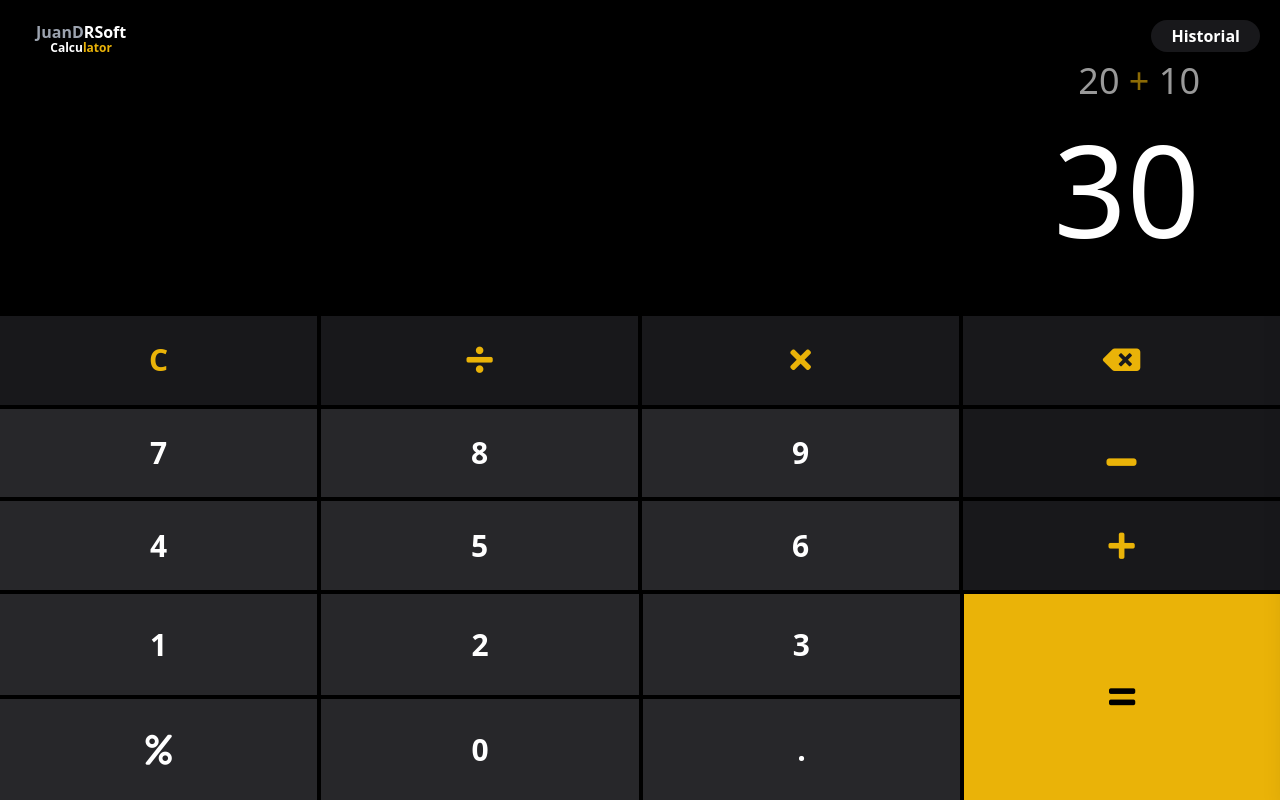
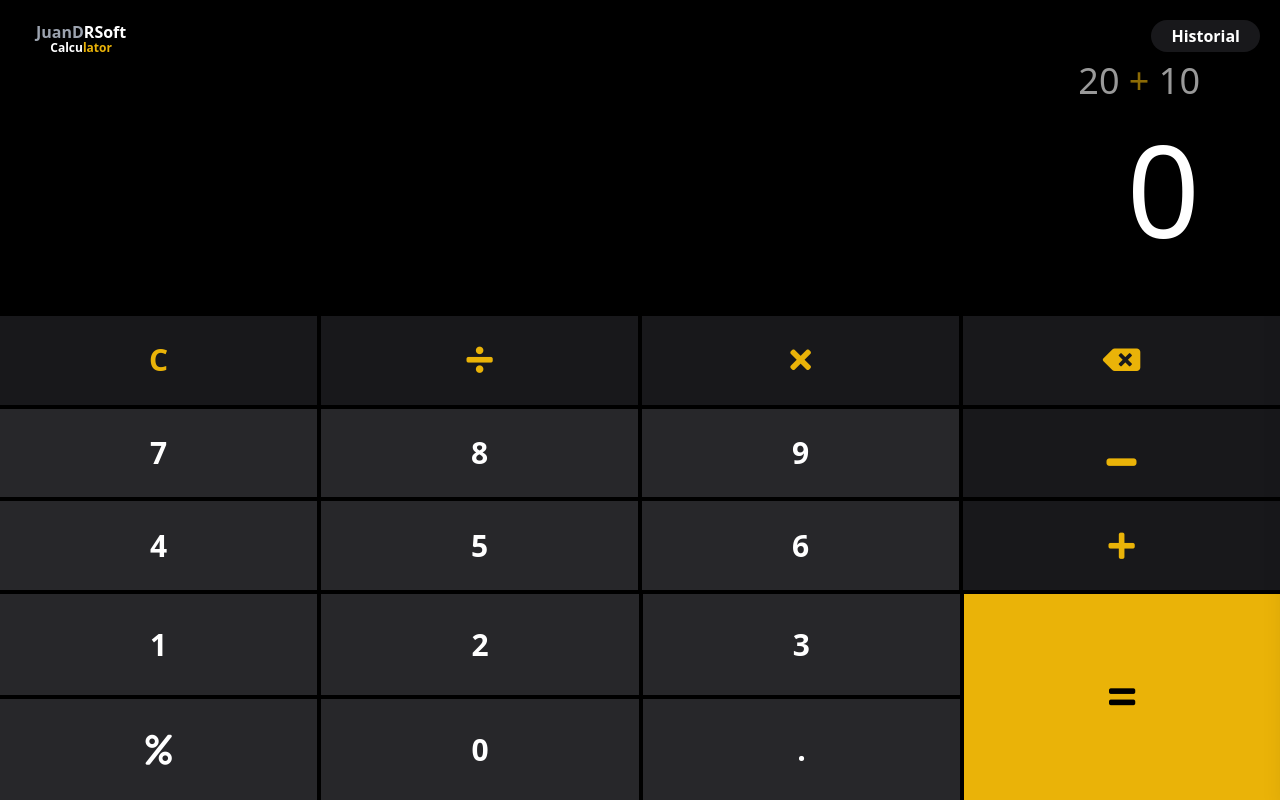
Before and after one commit to JuanDRSoft/Calculator-JuanDRSoft, a React (Vite) app: page / in a window 1280 px wide. Built offline with nearby package versions, Linux system fonts and the light colour scheme.

Commit message:
feat/ operations

```diff
--- a/index.html
+++ b/index.html
@@ -3,12 +3,12 @@
 
 <head>
   <meta charset="UTF-8" />
-  <link rel="icon" type="image/svg+xml" href="/src/favicon.svg" />
+  <link rel="icon" type="image/svg+xml" href="/public/JDRS.png" />
   <link rel="stylesheet" href="https://use.fontawesome.com/releases/v5.6.3/css/all.css"
     integrity="sha384-UHRtZLI+pbxtHCWp1t77Bi1L4ZtiqrqD80Kn4Z8NTSRyMA2Fd33n5dQ8lWUE00s/" crossorigin="anonymous">
 
   <meta name="viewport" content="width=device-width, initial-scale=1.0" />
-  <title>Vite App</title>
+  <title>JuanDRSoft Calculator</title>
 </head>
 
 <body>
--- a/package.json
+++ b/package.json
@@ -9,7 +9,8 @@
   },
   "dependencies": {
     "react": "^18.0.0",
-    "react-dom": "^18.0.0"
+    "react-dom": "^18.0.0",
+    "react-toastify": "^9.1.3"
   },
   "devDependencies": {
     "@types/react": "^18.0.0",
--- a/src/App.jsx
+++ b/src/App.jsx
@@ -1,15 +1,21 @@
-import { useState } from "react";
+import { useEffect, useState } from "react";
 import Keyboard from "./components/Keyboard";
 import Screen from "./components/Screen";
 import History from "./components/History";
+import { CalculationProvider } from "./context/CalculationProvider";
+import { ToastContainer, toast } from "react-toastify";
+import "react-toastify/dist/ReactToastify.css";
 
 function App() {
   return (
-    <div className="w-screen h-screen bg-black">
-      <Screen />
-      <Keyboard />
-      <History />
-    </div>
+    <CalculationProvider>
+      <div className="w-screen h-screen bg-black">
+        <Screen />
+        <Keyboard />
+        <History />
+      </div>
+      <ToastContainer theme="dark" />
+    </CalculationProvider>
   );
 }
 
--- a/src/components/Keyboard.jsx
+++ b/src/components/Keyboard.jsx
@@ -1,86 +1,138 @@
-import React from "react";
+import React, { useEffect, useState } from "react";
+import useCalculations from "../hooks/useCalculations";
 
 const Keyboard = () => {
+  const {
+    setFirts,
+    setSecond,
+    setOperator,
+    operator,
+    deleteAll,
+    deleteOne,
+    value,
+    setValue,
+    equal,
+  } = useCalculations();
+
+  useEffect(() => {
+    if (!operator) {
+      setFirts(value);
+    } else {
+      setSecond(value);
+    }
+  }, [value]);
+
   return (
     <div className="h-[60%] grid">
       <div className="grid grid-cols-4 gap-1 h-full">
-        <button className="bg-zinc-900 text-yellow-500 font-bold text-3xl py-4">
+        <button
+          onClick={deleteAll}
+          className="bg-zinc-900 text-yellow-500 font-bold text-3xl py-4"
+        >
           C
         </button>
 
-        <button className="bg-zinc-900 text-yellow-500 text-3xl py-4">
+        <button
+          onClick={() => {
+            setOperator("÷");
+            setValue("");
+          }}
+          className="bg-zinc-900 text-yellow-500 text-3xl py-4"
+        >
           <i class="fas fa-divide"></i>
         </button>
 
-        <button className="bg-zinc-900 text-yellow-500 text-3xl py-4">
+        <button
+          onClick={() => {
+            setOperator("x");
+            setValue("");
+          }}
+          className="bg-zinc-900 text-yellow-500 text-3xl py-4"
+        >
           <i class="fas fa-times"></i>
         </button>
 
-        <button className="bg-zinc-900 text-yellow-500 text-3xl py-4">
+        <button
+          onClick={deleteOne}
+          className="bg-zinc-900 text-yellow-500 text-3xl py-4"
+        >
           <i class="fas fa-backspace"></i>
         </button>
 
-        <button className="bg-zinc-800 text-white font-bold text-3xl py-4">
-          7
-        </button>
+        {[7, 8, 9].map((e) => (
+          <button
+            onClick={() => setValue(value + "" + e)}
+            className="bg-zinc-800 text-white font-bold text-3xl py-4"
+          >
+            {e}
+          </button>
+        ))}
 
-        <button className="bg-zinc-800 text-white font-bold text-3xl py-4">
-          8
-        </button>
-
-        <button className="bg-zinc-800 text-white font-bold text-3xl py-4">
-          9
-        </button>
-
-        <button className="bg-zinc-900 text-yellow-500 text-3xl py-4">
+        <button
+          onClick={() => {
+            setOperator("-");
+            setValue("");
+          }}
+          className="bg-zinc-900 text-yellow-500 text-3xl py-4"
+        >
           <i class="fas fa-window-minimize"></i>
         </button>
 
-        <button className="bg-zinc-800 text-white font-bold text-3xl py-4">
-          4
-        </button>
+        {[4, 5, 6].map((e) => (
+          <button
+            onClick={() => setValue(value + "" + e)}
+            className="bg-zinc-800 text-white font-bold text-3xl py-4"
+          >
+            {e}
+          </button>
+        ))}
 
-        <button className="bg-zinc-800 text-white font-bold text-3xl py-4">
-          5
-        </button>
-
-        <button className="bg-zinc-800 text-white font-bold text-3xl py-4">
-          6
-        </button>
-
-        <button className="bg-zinc-900 text-yellow-500 text-3xl py-4">
+        <button
+          onClick={() => {
+            setOperator("+");
+            setValue("");
+          }}
+          className="bg-zinc-900 text-yellow-500 text-3xl py-4"
+        >
           <i class="fas fa-plus"></i>
         </button>
       </div>
 
       <div className="flex gap-1 mt-1 h-full">
         <div className="grid col-span-2 grid-cols-3 gap-1 w-full">
-          <button className="bg-zinc-800 text-white font-bold text-3xl py-4">
-            1
-          </button>
+          {[1, 2, 3].map((e) => (
+            <button
+              onClick={() => setValue(value + "" + e)}
+              className="bg-zinc-800 text-white font-bold text-3xl py-4"
+            >
+              {e}
+            </button>
+          ))}
 
-          <button className="bg-zinc-800 text-white font-bold text-3xl py-4">
-            2
-          </button>
-
-          <button className="bg-zinc-800 text-white font-bold text-3xl py-4">
-            3
-          </button>
-
-          <button className="bg-zinc-800 text-white text-3xl py-4">
+          <button
+            onClick={() => {
+              setOperator("%");
+              setValue("");
+            }}
+            className="bg-zinc-800 text-white text-3xl py-4"
+          >
             <i class="fas fa-percent"></i>
           </button>
 
-          <button className="bg-zinc-800 text-white font-bold text-3xl py-4">
-            0
-          </button>
-
-          <button className="bg-zinc-800 text-white font-bold text-3xl py-4">
-            .
-          </button>
+          {[0, "."].map((e) => (
+            <button
+              onClick={() => setValue(value + "" + e)}
+              className="bg-zinc-800 text-white font-bold text-3xl py-4"
+            >
+              {e}
+            </button>
+          ))}
         </div>
 
-        <button className="bg-yellow-500 text-black text-3xl py-4 w-[32.9%]">
+        <button
+          onClick={equal}
+          className="bg-yellow-500 text-black text-3xl py-4 w-[32.9%]"
+        >
           <i class="fas fa-equals"></i>
         </button>
       </div>
--- a/src/components/Screen.jsx
+++ b/src/components/Screen.jsx
@@ -1,6 +1,9 @@
 import React from "react";
+import useCalculations from "../hooks/useCalculations";
 
 const Screen = () => {
+  const { input } = useCalculations();
+
   return (
     <div className="h-[39.5%] relative">
       <div className="absolute top-5 left-5">
@@ -17,9 +20,10 @@ const Screen = () => {
           20 <span className="text-yellow-500 text-opacity-60">+</span> 10
         </p>
         <input
-          value={30}
+          value={input}
           className="text-9xl w-full text-end md:pr-20 pr-10 text-white bg-transparent border-none outline-none"
-          type="number"
+          type="text"
+          disabled
         />
       </div>
     </div>
--- /dev/null
+++ b/src/context/CalculationProvider.jsx
@@ -0,0 +1,141 @@
+import React, { createContext, useEffect, useState } from "react";
+import { toast } from "react-toastify";
+
+const CalculationContext = createContext();
+
+const CalculationProvider = ({ children }) => {
+  const [first, setFirts] = useState("");
+  const [second, setSecond] = useState("");
+  const [operator, setOperator] = useState("");
+  const [input, setInput] = useState("");
+  const [value, setValue] = useState("");
+  const [dataHistorial, setHistorial] = useState([]);
+
+  useEffect(() => {
+    const historial = JSON.parse(localStorage.getItem("historial"));
+    if (historial) {
+      setHistorial(historial);
+    }
+  }, []);
+
+  useEffect(() => {
+    if (!first) {
+      setFirts("0");
+    }
+
+    setInput(first + operator + second);
+  }, [operator, first, second]);
+
+  const add = () => {
+    const suma = Number(first) + Number(second);
+    setSecond("");
+    setOperator("");
+    setFirts(suma);
+    setValue(suma);
+
+    const data = { result: suma, first, second, operator };
+    localStorage.setItem("historial", JSON.stringify([...dataHistorial, data]));
+    setHistorial([...dataHistorial, data]);
+  };
+
+  const multiply = () => {
+    const product = Number(first) * Number(second);
+    setSecond("");
+    setOperator("");
+    setFirts(product);
+    setValue(product);
+  };
+
+  const subtract = () => {
+    const residue = Number(first) - Number(second);
+    setSecond("");
+    setOperator("");
+    setFirts(residue);
+    setValue(residue);
+  };
+
+  const module = () => {
+    const residue = Number(first) % Number(second);
+    setSecond("");
+    setOperator("");
+    setFirts(residue);
+    setValue(residue);
+  };
+
+  const percentage = () => {
+    const residue = Number(first) / Number(second);
+    setSecond("");
+    setOperator("");
+    setFirts(residue);
+    setValue(residue);
+  };
+
+  const equal = () => {
+    if ([operator].includes("")) {
+      toast.error("Primero Selecciona un operador");
+      return;
+    }
+
+    switch (operator) {
+      case "+":
+        add();
+        break;
+      case "x":
+        multiply();
+        break;
+      case "-":
+        subtract();
+        break;
+      case "%":
+        module();
+        break;
+      case "÷":
+        percentage();
+        break;
+    }
+  };
+
+  const deleteAll = () => {
+    setFirts("");
+    setSecond("");
+    setOperator("");
+    setValue("");
+  };
+
+  const deleteOne = () => {
+    if (second) {
+      setSecond(second.slice(0, -1));
+      setValue(value.slice(0, -1));
+    } else if (operator) {
+      setOperator("");
+      setValue(first);
+    } else if (first) {
+      setFirts(first.slice(0, -1));
+      setValue(value.slice(0, -1));
+    }
+  };
+
+  return (
+    <CalculationContext.Provider
+      value={{
+        first,
+        setFirts,
+        second,
+        setSecond,
+        operator,
+        setOperator,
+        equal,
+        deleteAll,
+        input,
+        deleteOne,
+        value,
+        setValue,
+      }}
+    >
+      {children}
+    </CalculationContext.Provider>
+  );
+};
+
+export { CalculationProvider };
+export default CalculationContext;
--- /dev/null
+++ b/src/hooks/useCalculations.jsx
@@ -0,0 +1,8 @@
+import { useContext } from "react";
+import CalculationContext from "../context/CalculationProvider";
+
+const useCalculations = () => {
+  return useContext(CalculationContext);
+};
+
+export default useCalculations;
```
Also changed, not shown: src/main.jsx (+6 -6 lines), public/JDRS.png (added), 1 other file (tests, documents, lock files or other folders).
